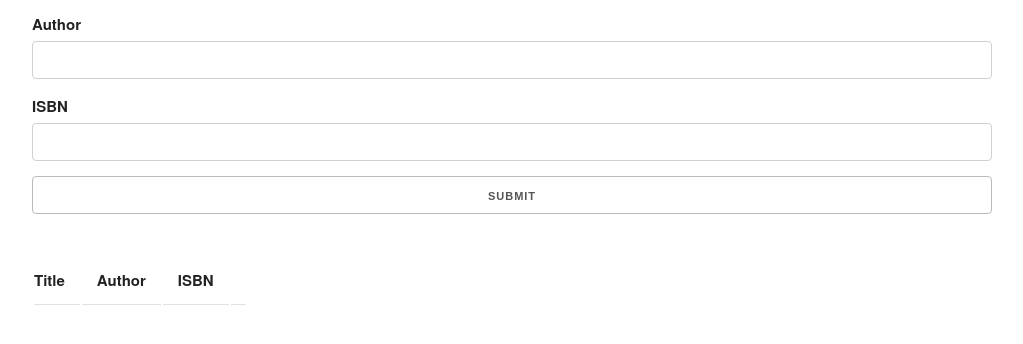
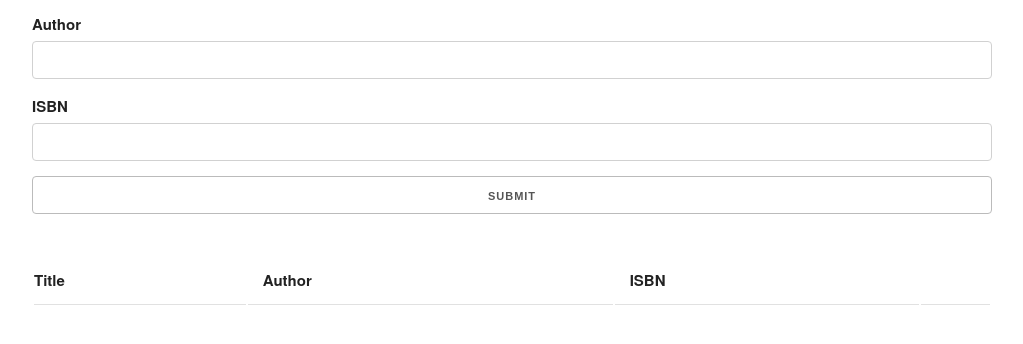
Before and after one commit to luanaalvessoares/book-list, a plain HTML site: page app/index.html in a window 1280 px wide. Shown: the part 158-502 px from the top of the page, without its empty margins (128-1151 px from the left). Drawn offline with nearby package versions, Linux system fonts and the light colour scheme.

Commit message:
style: table book list

```diff
--- a/app/index.html
+++ b/app/index.html
@@ -27,7 +27,7 @@
                 <input type="submit" value="submit" class="u-full-width">
             </div>
         </form>
-        <table>
+        <table class="u-full-width">
             <thead>
                 <tr>
                     <th>Title</th>
```
